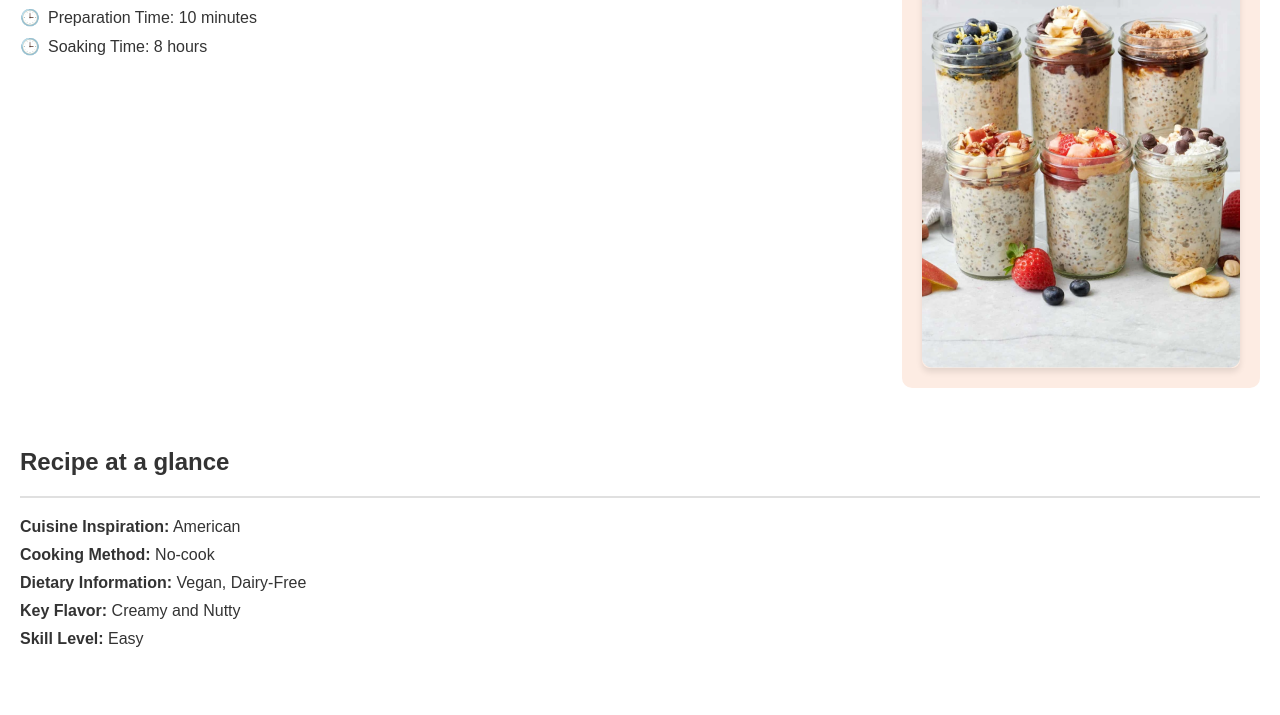
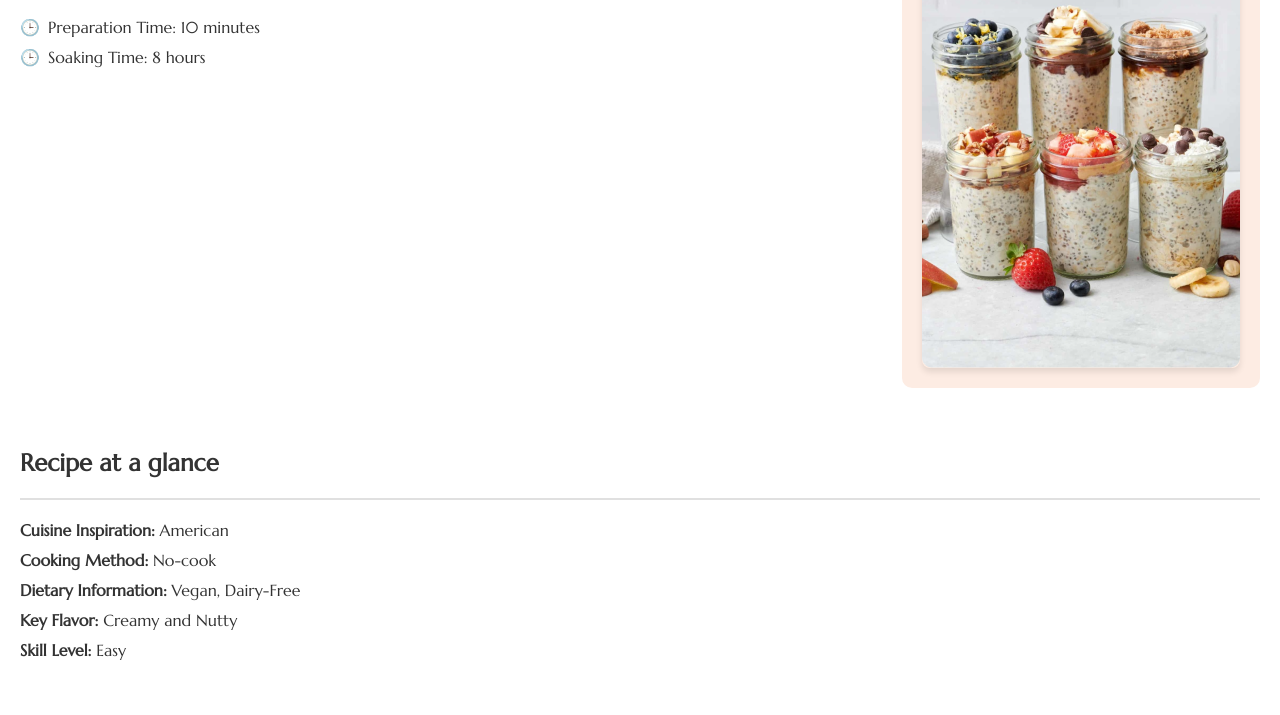
Before and after one commit to Rushaida0077/NutriNest, a plain HTML site: page Overnight Oats.html in a window 1280 px wide. Shown: the part 201-916 px from the top of the page. Drawn offline with nearby package versions, Linux system fonts and the light colour scheme.

Commit message:
Update Overnight Oats.css

```diff
--- a/Overnight Oats.css
+++ b/Overnight Oats.css
@@ -1,11 +1,10 @@
-
+@import url('https://fonts.googleapis.com/css2?family=Marcellus&display=swap');
 * {
-  margin: 0;
-  padding: 0;
-  box-sizing: border-box;
-  font-family: Arial, sans-serif;
+    margin: 0;
+    padding: 0;
+    box-sizing: border-box;
+    font-family: "Marcellus", serif;
 }
-
 .navbar {
   display: flex;
   justify-content: space-between;
```
